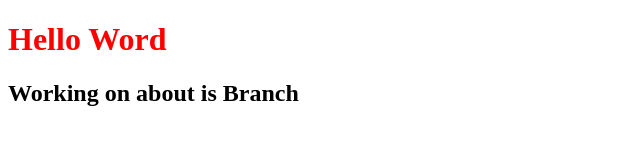
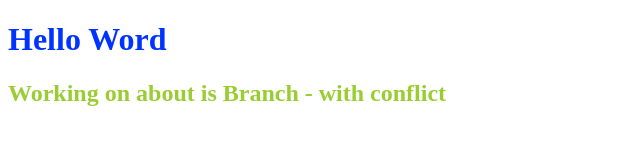
Before and after one commit to andrerondon/my_website_demo, a plain HTML site: page index.html in a window 1280 px wide. Shown: the whole page, without its empty margins (0-640 px from the left). Drawn offline with Linux system fonts and the light colour scheme.

Commit message:
with conficts

```diff
--- a/index.html
+++ b/index.html
@@ -10,6 +10,6 @@
 </head>
 <body>
     <h1>Hello Word</h1>
-    <h2>Working on about is Branch</h2>
+    <h2>Working on about is Branch - with conflict</h2>
 </body>
 </html>
--- a/styles.css
+++ b/styles.css
@@ -1,3 +1,7 @@
 h1 {
-    color: red;
+    color: rgb(0, 51, 255);
 }
+
+h2{
+    color: yellowgreen;
+}
```
